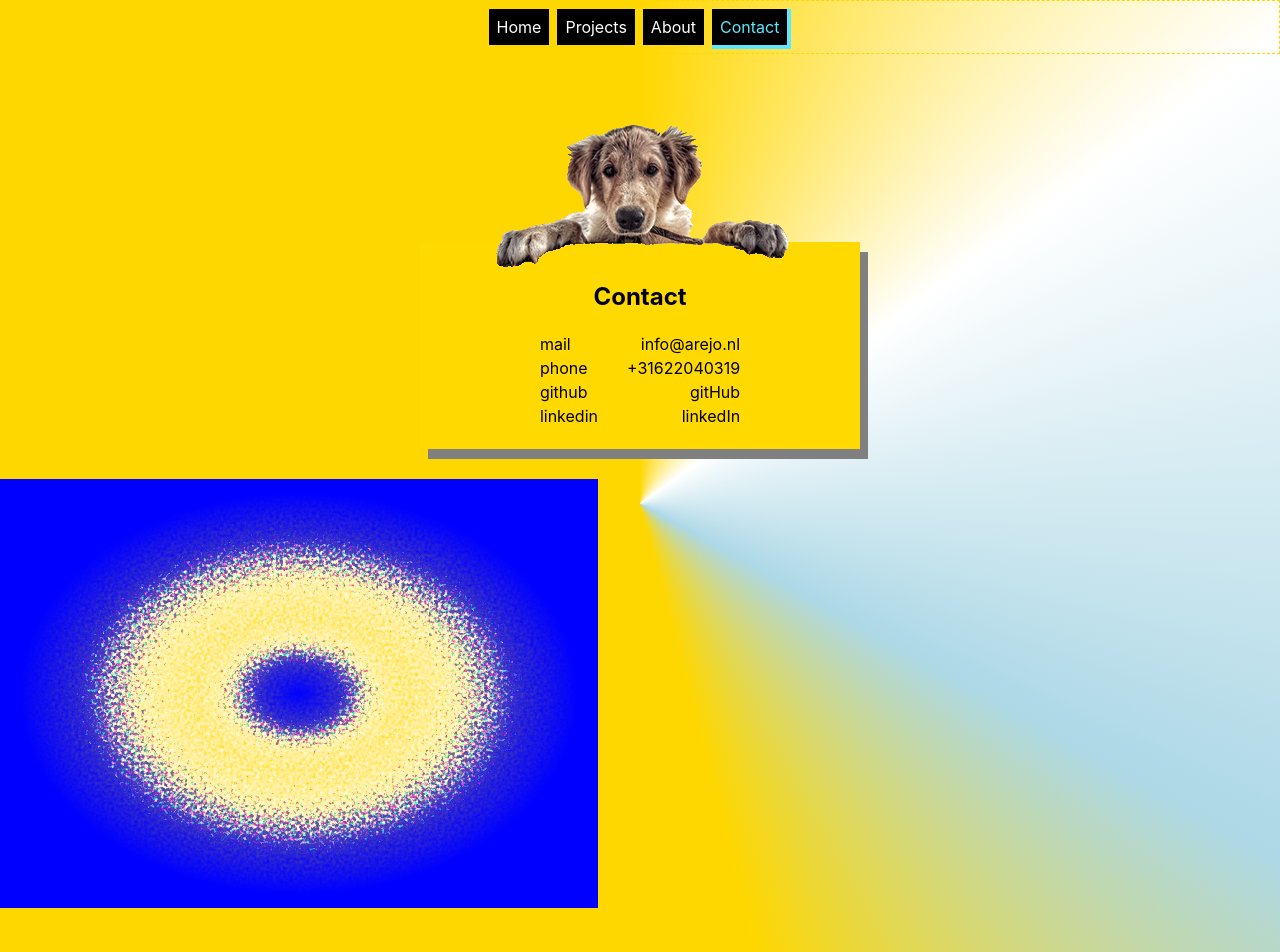
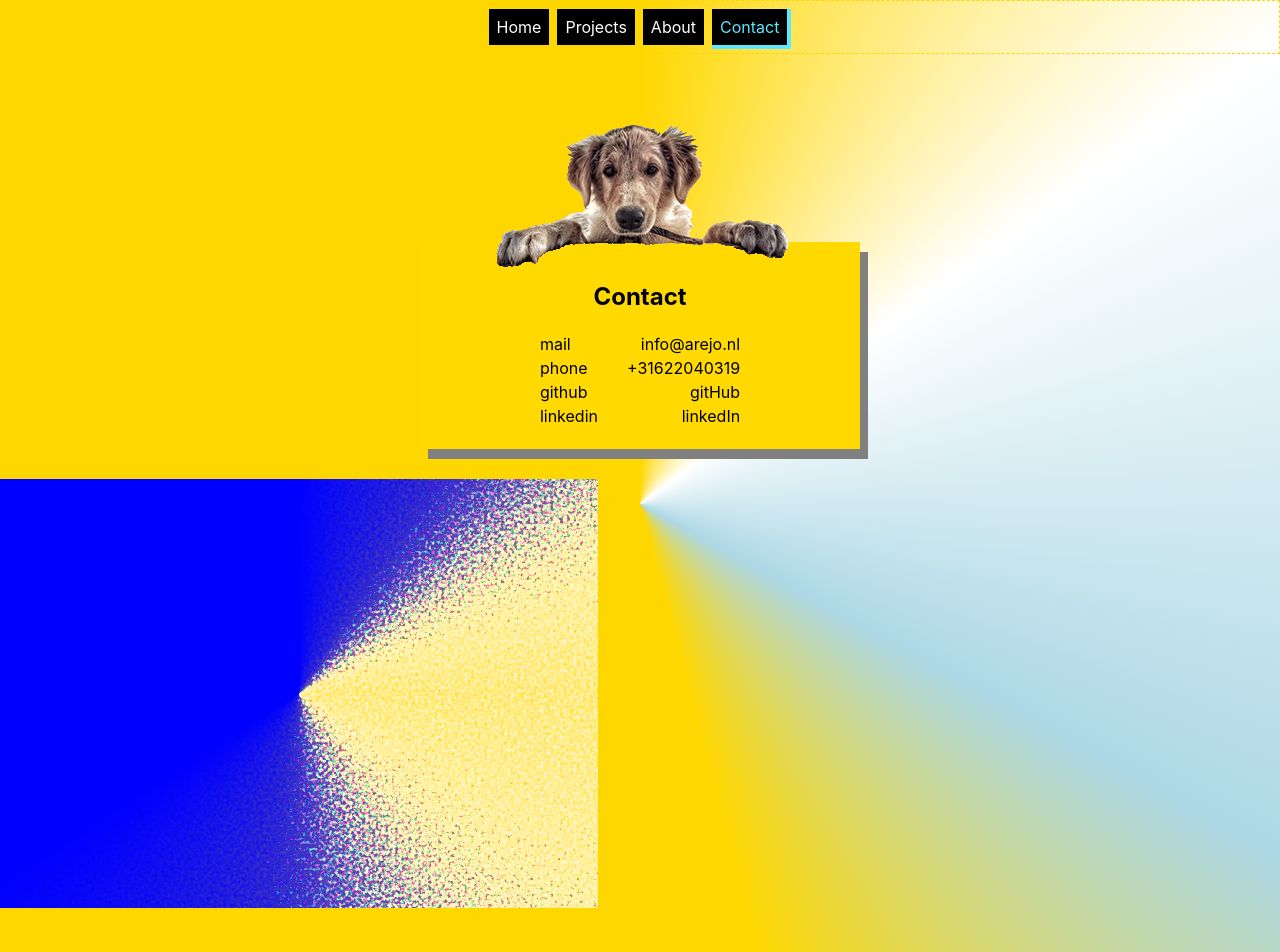
Before and after one commit to arejasverduras/portfolio, a React (Create React App) app: page /contact in a window 1280 px wide. Shown: the top 952 px of the page. Built offline with nearby package versions, Linux system fonts and the light colour scheme.

Commit message:
make animatino conical

```diff
--- a/src/App.css
+++ b/src/App.css
@@ -5,7 +5,7 @@ body {
     white 15%,
     lightblue 33%,
     gold 46%
-  )
+  );
 
   /* background: conic-gradient(
     lightblue 0%,
@@ -34,10 +34,13 @@ body {
     blue 96%,
     gold 98%
   ), url(http://localhost:3000/images/pattern.svg); */
-  background: radial-gradient(
+  background: conic-gradient(
     blue 0%,
     transparent 25%,
     blue 66%
+    /* gold 0%,
+    transparent 25%,
+    gold 66% */
 
   ), url(http://localhost:3000/images/pattern.svg);
   filter: contrast(170%) brightness(500%);
@@ -48,10 +51,11 @@ body {
 .noise::before {
   content: 'hallo';
   color: white;
-  background: radial-gradient(
+  background: conic-gradient(
     blue 30%,
     transparent 55%,
     blue 96%
+
   ), url(http://localhost:3000/images/pattern.svg);
   filter: contrast(190%) brightness(700%);
   opacity: 1;
@@ -65,7 +69,7 @@ body {
 
 @keyframes grainSeaOpacity {
   0% {
-    opacity: 1;
+    opacity: 0.8;
   }
 
   100% {
```
